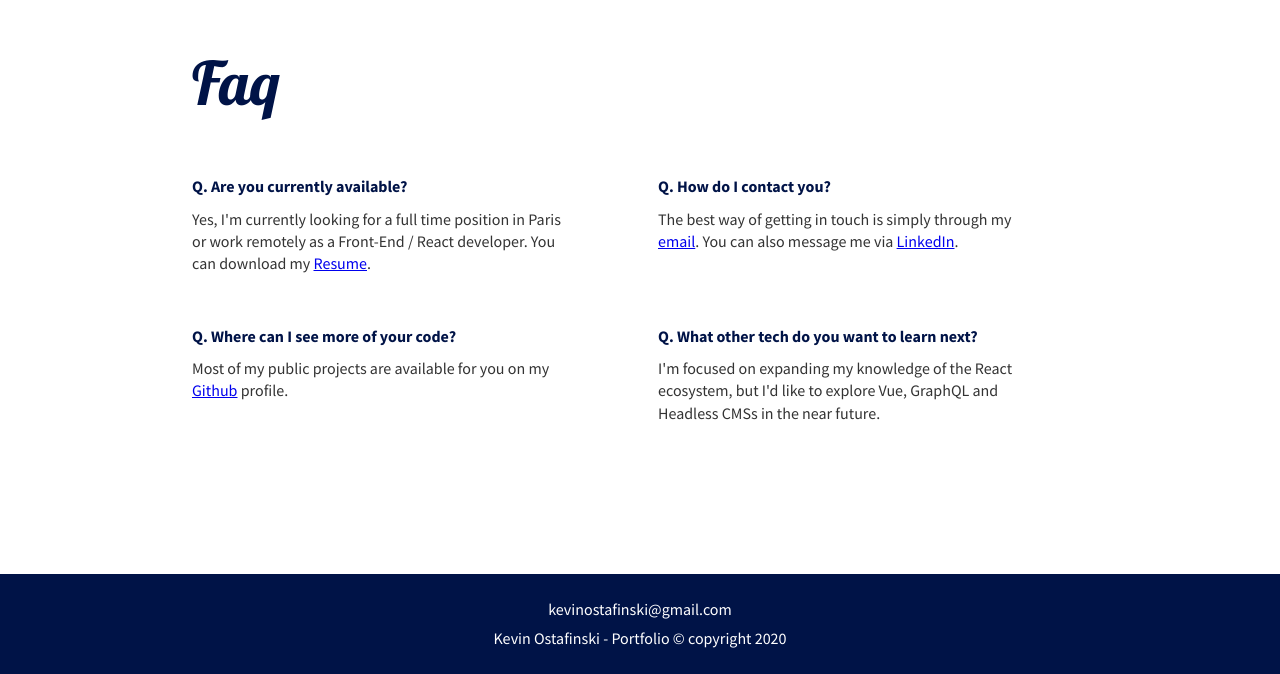
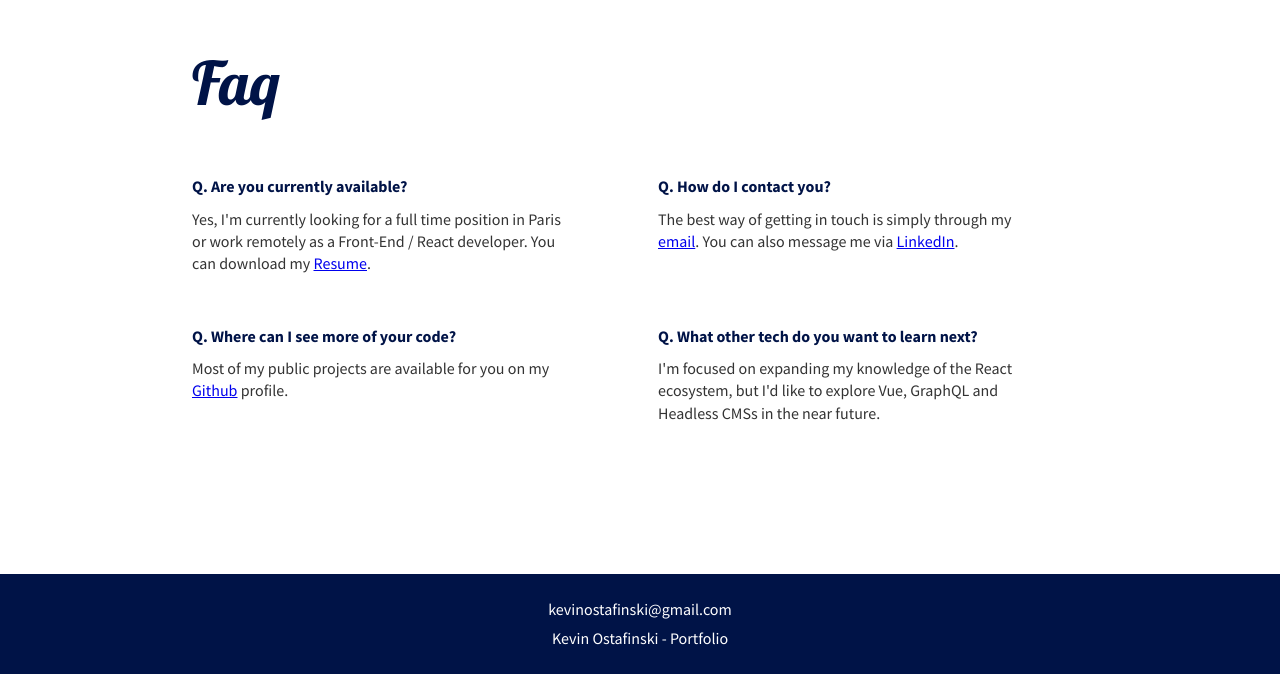
Before and after one commit to kevscript/vue-folio, a Vue app: page / in a window 1280 px wide. Shown: the part 3368-4042 px from the top of the page. Built offline with nearby package versions, Linux system fonts and the light colour scheme.

Commit message:
changed title + added meta description + removed copyright & date

```diff
--- a/public/index.html
+++ b/public/index.html
@@ -5,8 +5,9 @@
   <meta charset="utf-8">
   <meta http-equiv="X-UA-Compatible" content="IE=edge">
   <meta name="viewport" content="width=device-width,initial-scale=1.0">
+  <meta name="description" content="Front-End Developer - Javascript/React - Portfolio">
   <link rel="icon" href="<%= BASE_URL %>favicon.ico">
-  <title>Kevin Ostafinski - Portfolio 2019</title>
+  <title>Kevin Ostafinski - Portfolio</title>
 </head>
 
 <body>
--- a/src/containers/HomePage.vue
+++ b/src/containers/HomePage.vue
@@ -150,7 +150,7 @@
     </div>
     <section class="footer">
       <p>kevinostafinski@gmail.com</p>
-      <p>Kevin Ostafinski - Portfolio © copyright 2020</p>
+      <p>Kevin Ostafinski - Portfolio</p>
     </section>
   </div>
 </template>
```
